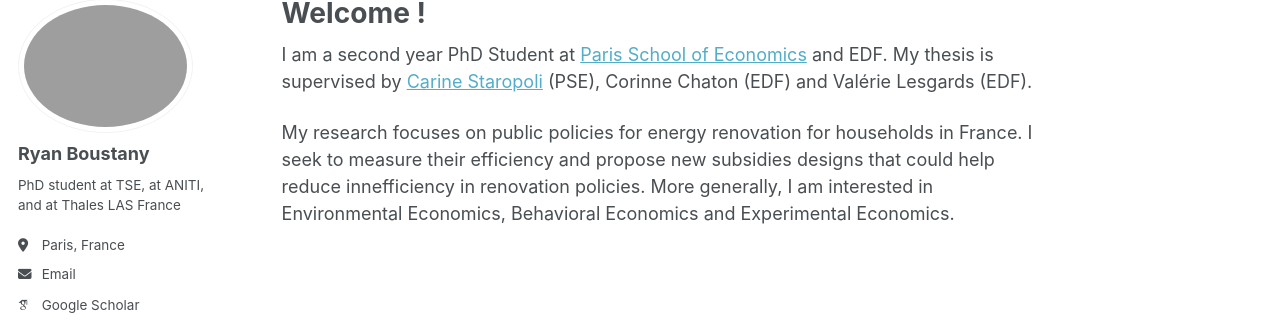
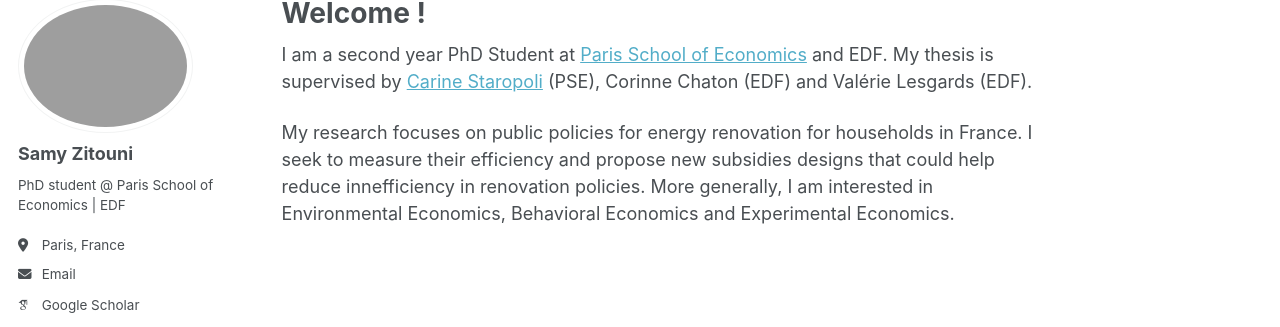
Before and after one commit to SamyZtn/samyzitouni.github.io, a Jekyll site: the page built from _pages/about.md, in a window 1280 px wide. Shown: the part 107-434 px from the top of the page. Built offline with Jekyll 4.4.1, drawn with Linux system fonts in a browser that asks for light colours; some web fonts are replaced.

Commit message:
Update _config.yml

```diff
--- a/_config.yml
+++ b/_config.yml
@@ -80,14 +80,14 @@ analytics:
 
 # Site Author
 author:
-  name             : "Ryan Boustany"
-  avatar           : "ryan.png"
-  bio              : "PhD student at TSE, at ANITI, and at Thales LAS France"
+  name             : "Samy Zitouni"
+  avatar           : "samy.png"
+  bio              : "PhD student @ Paris School of Economics | EDF"
   location         : "Paris, France"
   #employer         :
   #pubmed           : "https://www.ncbi.nlm.nih.gov/pubmed/?term=john+snow"
   googlescholar    : "https://scholar.google.com/citations?user=pZn2PdAAAAAJ"
-  email            : "ryan.boustany@ut-capitole.fr"
+  email            : "samyzitouni@psemail.eu"
   researchgate     :  # example: "https://www.researchgate.net/profile/yourprofile"
   uri              :
   bitbucket        :
```
